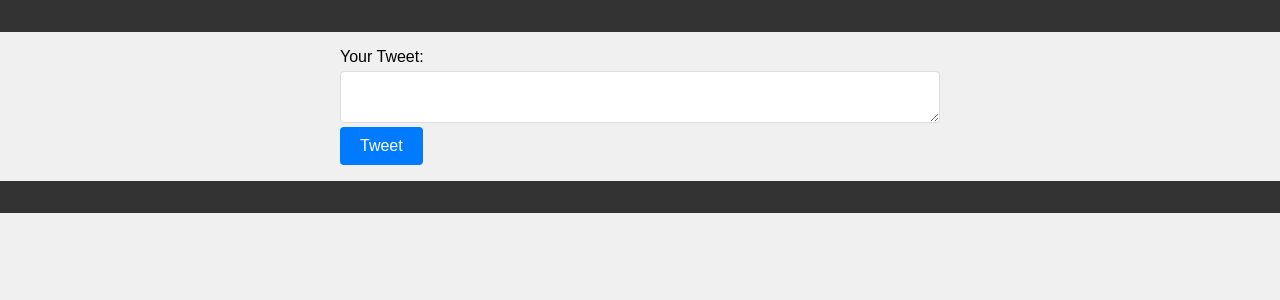
After one commit to ZHIYUA15/TwitSys-CLI, a Flask app: template templates/compose_tweet.html in a window 1280 px wide. The commit adds this page. Shown: the top 300 px of the page. Run offline with Flask 3, Linux system fonts and the light colour scheme; the template is opened without the code that fills it, so the values that code supplies are empty.

Commit message:
html added and css styles

```diff
--- a/static/styles.css
+++ b/static/styles.css
@@ -1,44 +1,208 @@
-/* styles.css */
+/* General Styles */
 body {
-    font-family: 'Arial', sans-serif;
-    background-color: #f4f4f4;
-    margin: 0;
-    padding: 0;
+  font-family: Arial, sans-serif;
+  margin: 0;
+  padding: 0;
+  background-color: #f0f0f0;
 }
 
-/* styles.css */
-
-/* Add a CSS class to style the logo */
-/* styles.css */
-
-/* Reduce the logo's width */
-.header-logo-small {
-  width: 40px !important; /* Add !important to override Bootstrap */
-}
-
-/* Float the logo to the left */
-.header-logo-small {
-  float: left;
-  margin-right: 10px; /* Add some margin to separate the logo from other content */
-}
-
-
-
-header {
-    background-color: #1DA1F2;
-    color: #fff;
+header,
+footer {
+  background-color: #333;
+  color: white;
+  text-align: center;
+  padding: 1rem 0;
 }
 
 main {
-    padding: 15px;
+  margin: 1rem;
 }
 
-footer {
-    background-color: #333;
-    color: #fff;
-    position: relative;
-    bottom: 0;
-    width: 100%;
+/* Navigation Bar */
+.navbar {
+  margin-bottom: 20px;
 }
 
-/* Add any additional styles you want here */
+/* Form Styles */
+form {
+  max-width: 600px;
+  margin: 0 auto;
+}
+
+.form-group {
+  margin-bottom: 15px;
+}
+
+label {
+  display: block;
+  margin-bottom: 5px;
+}
+
+input[type="text"],
+input[type="password"],
+textarea {
+  width: 100%;
+  padding: 10px;
+  border: 1px solid #ddd;
+  border-radius: 4px;
+  box-sizing: border-box;
+}
+
+button {
+  background-color: #007bff;
+  color: white;
+  border: none;
+  padding: 10px 20px;
+  border-radius: 4px;
+  cursor: pointer;
+  font-size: 16px;
+}
+
+button:hover {
+  background-color: #0056b3;
+}
+
+/* Profile and Followers */
+.profile-section,
+.followers-section {
+  background-color: white;
+  padding: 20px;
+  border-radius: 5px;
+  box-shadow: 0 2px 4px rgba(0, 0, 0, 0.1);
+  margin-bottom: 20px;
+}
+
+.profile-section h1,
+.followers-section h1 {
+  margin-bottom: 20px;
+}
+
+/* Responsive Layout */
+@media (max-width: 768px) {
+
+  header,
+  footer {
+    text-align: left;
+    padding: 1rem;
+  }
+
+  .form-group {
+    margin-bottom: 10px;
+  }
+
+  button {
+    width: 100%;
+    padding: 10px;
+  }
+}
+
+.compose-tweet-container {
+  margin: 20px;
+  padding: 20px;
+  border: 1px solid #ddd;
+  border-radius: 5px;
+  background-color: #f9f9f9;
+}
+
+.compose-tweet-textarea {
+  width: 100%;
+  height: 100px;
+  margin-bottom: 10px;
+}
+
+.compose-tweet-button {
+  background-color: #007bff;
+  color: white;
+  border: none;
+  padding: 10px 15px;
+  border-radius: 5px;
+  cursor: pointer;
+}
+
+.compose-tweet-button:hover {
+  background-color: #0056b3;
+}
+
+.profile-container {
+  margin: 20px;
+  padding: 20px;
+  border: 1px solid #ddd;
+  border-radius: 5px;
+  background-color: #f9f9f9;
+}
+
+.profile-tweet {
+  margin-bottom: 15px;
+  padding: 10px;
+  border-bottom: 1px solid #eee;
+}
+
+.follow-button {
+  background-color: #28a745;
+  color: white;
+  border: none;
+  padding: 5px 10px;
+  border-radius: 3px;
+  cursor: pointer;
+}
+
+.follow-button:hover {
+  background-color: #218838;
+}
+
+.tweet-container {
+  margin: 20px;
+  padding: 20px;
+  border: 1px solid #ddd;
+  border-radius: 5px;
+  background-color: #f9f9f9;
+}
+
+.tweet-actions {
+  margin-top: 10px;
+}
+
+.tweet-action-button {
+  background-color: #6c757d;
+  color: white;
+  border: none;
+  padding: 5px 10px;
+  margin-right: 5px;
+  border-radius: 3px;
+  cursor: pointer;
+}
+
+.tweet-action-button:hover {
+  background-color: #5a6268;
+}
+
+.followers-list {
+  list-style: none;
+  padding: 0;
+}
+
+.follower-item {
+  padding: 10px;
+  border-bottom: 1px solid #eee;
+}
+
+.follower-profile-pic {
+  width: 50px;
+  height: 50px;
+  border-radius: 50%;
+}
+
+.dashboard-container {
+  margin: 20px;
+  padding: 20px;
+  border: 1px solid #ddd;
+  border-radius: 5px;
+  background-color: #f9f9f9;
+}
+
+.dashboard-stat {
+  margin: 10px 0;
+  padding: 10px;
+  border: 1px solid #eee;
+  border-radius: 5px;
+}
--- /dev/null
+++ b/templates/compose_tweet.html
@@ -0,0 +1,24 @@
+<!DOCTYPE html>
+<html lang="en">
+<head>
+    <meta charset="UTF-8">
+    <meta name="viewport" content="width=device-width, initial-scale=1.0">
+    <title>Compose Tweet</title>
+    <link rel="stylesheet" href="{{ url_for('static', filename='styles.css') }}">
+</head>
+<body>
+    <header>
+        <!-- Your Header Here -->
+    </header>
+    <main>
+        <form action="/compose_tweet" method="post">
+            <label for="tweet">Your Tweet:</label>
+            <textarea id="tweet" name="tweet" required></textarea>
+            <button type="submit">Tweet</button>
+        </form>
+    </main>
+    <footer>
+        <!-- Your Footer Here -->
+    </footer>
+</body>
+</html>
```
Also changed, not shown: templates/folloers.html (added, +17 -0 lines), templates/tweet.html (added, +13 -0 lines), templates/user_profile.html (added, +23 -0 lines), templates/dashboard.html (renamed from templates/dashbord.html).
